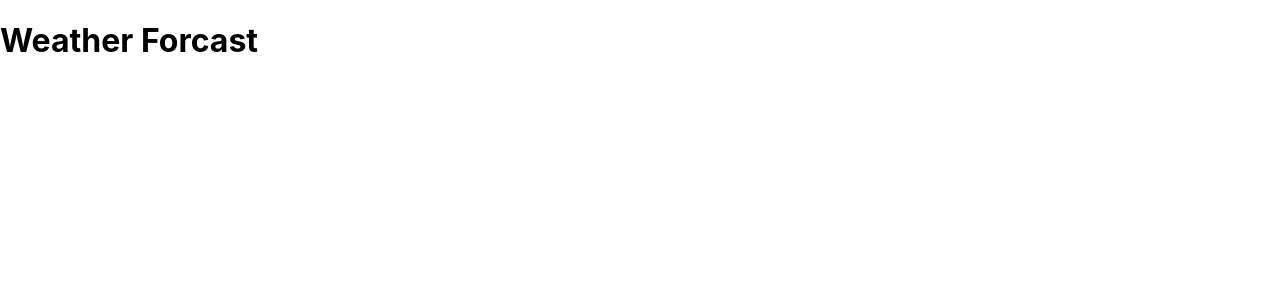
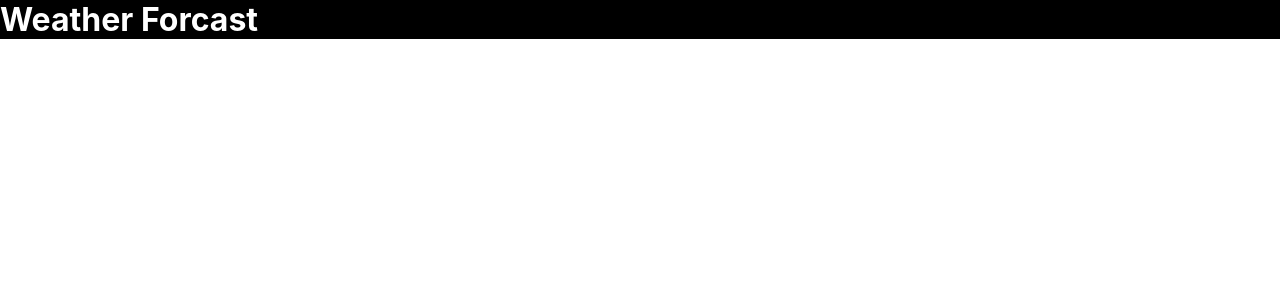
Before and after one commit to Moween/weather-app, a React (Create React App) app: page / in a window 1280 px wide. Shown: the top 300 px of the page. Built offline with nearby package versions, Linux system fonts and the light colour scheme.

Commit message:
Remove default react-app style rules

```diff
--- a/src/App.css
+++ b/src/App.css
@@ -1,38 +1,9 @@
-.App {
-  text-align: center;
+.header {
+  background-color: black;
+  color: white;
+  width: 100%;
 }
 
-.App-logo {
-  height: 40vmin;
-  pointer-events: none;
+h1 {
+  margin: 0;
 }
-
-@media (prefers-reduced-motion: no-preference) {
-  .App-logo {
-    animation: App-logo-spin infinite 20s linear;
-  }
-}
-
-.App-header {
-  background-color: #282c34;
-  min-height: 100vh;
-  display: flex;
-  flex-direction: column;
-  align-items: center;
-  justify-content: center;
-  font-size: calc(10px + 2vmin);
-  color: white;
-}
-
-.App-link {
-  color: #61dafb;
-}
-
-@keyframes App-logo-spin {
-  from {
-    transform: rotate(0deg);
-  }
-  to {
-    transform: rotate(360deg);
-  }
-}
```
